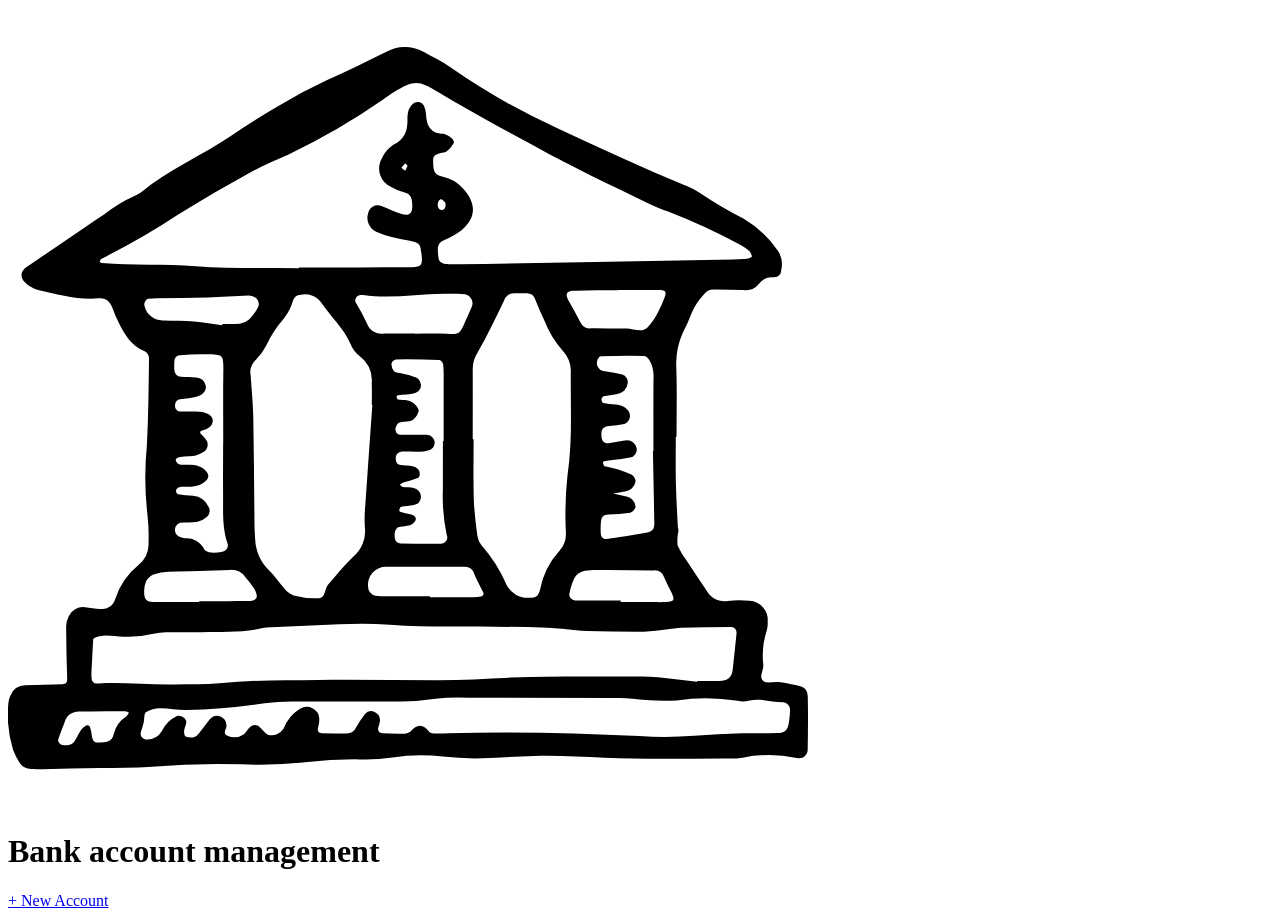
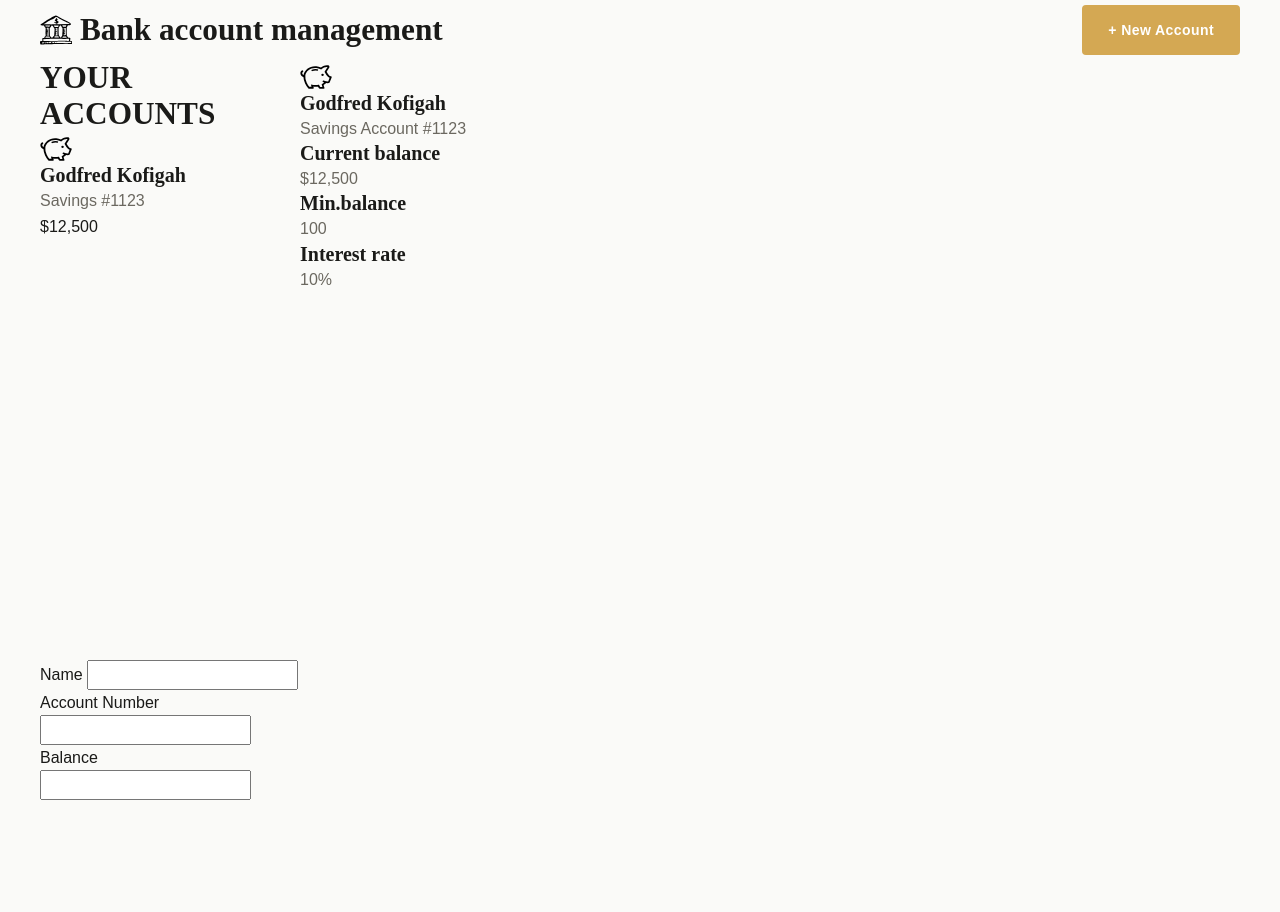
Before and after one commit to Chrono-QuasarDev/bank-account-system, a plain HTML site: page index.html in a window 1280 px wide. Shown: the top 912 px of the page. After the commit the page ends 800 px from the top, so only its background shows below. Drawn offline with Linux system fonts and the light colour scheme.

Commit message:
feat: add base styling and reset

```diff
--- a/index.html
+++ b/index.html
@@ -10,21 +10,21 @@
     <title>Bank Account Management System</title>
     <meta name="description" content="">
     <meta name="viewport" content="width=device-width, initial-scale=1">
-    <link rel="stylesheet" href="">
+    <link rel="stylesheet" href="style.css">
   </head>
   <body>
     <!--[if lt IE 7]>
       <p class="browsehappy">You are using an <strong>outdated</strong> browser. Please <a href="#">upgrade your browser</a> to improve your experience.</p>
     <![endif]-->
 
-    <div class="app">
+    <div class="app wrapper">
       <div class="top-bar">
         <div class="header__left">
           <img src="./images/bank-svgrepo-com.svg" alt="Bank logo">
           <h1>Bank account management</h1>
         </div>
         <div class="header__right">
-          <a href="#">+ New Account</a>
+          <button href="#" class="btn btn--primary">+ New Account</button>
         </div>
       </div>
 
--- /dev/null
+++ b/style.css
@@ -0,0 +1,145 @@
+:root {
+  /* ── Colors ──────────────────────── */
+  --color-bg:      #FAFAF8;
+  --color-surface: #FFFFFF;
+  --color-text:    #1A1A18;
+  --color-muted:   #6B6860;
+  --color-border:  #E4E2DC;
+  --color-accent:  #D4A853;
+
+  /* ── Typography ──────────────────── */
+  --font-heading: 'Playfair Display', serif;
+  --font-body:    'DM Sans', sans-serif;
+  --font-mono:    'DM Mono', monospace;
+
+  --text-xs:   0.75rem;   /* 12px */
+  --text-sm:   0.875rem;  /* 14px */
+  --text-base: 1rem;      /* 16px — body default */
+  --text-md:   1.25rem;   /* 20px */
+  --text-lg:   1.563rem;  /* 25px */
+  --text-xl:   1.953rem;  /* 31px */
+  --text-2xl:  2.441rem;  /* 39px */
+  --text-3xl:  3.052rem;  /* 49px */
+
+  /* ── Spacing scale ───────────────── */
+  --space-xs: 4px;
+  --space-sm: 8px;
+  --space-md: 16px;
+  --space-lg: 32px;
+  --space-xl: 64px;
+
+  /* ── Layout ──────────────────────── */
+  --container-max: 1200px;
+  --radius-sm:     4px;
+  --radius-md:     8px;
+  --radius-lg:     16px;
+
+  /* ── Transitions ─────────────────── */
+  --transition-fast: 150ms ease;
+  --transition-base: 250ms ease;
+}
+
+*, *::before, *::after {
+  box-sizing: border-box;
+  margin:     0;
+  padding:    0;
+}
+
+html {
+  font-size: 100%; /* 16px = 1rem */
+  scroll-behavior: smooth;
+  -webkit-text-size-adjust: 100%;
+}
+
+body {
+  font-family: var(--font-body);
+  color: var(--color-text);
+  background: var(--color-bg);
+  line-height: 1.6;
+  -webkit-font-smoothing: antialiased;
+}
+
+a {
+  color: inherit;
+  text-decoration: none;
+}
+
+button {
+  font: inherit;
+  cursor: pointer;
+  border: none;
+  background: transparent;
+}
+
+input, textarea, select { font: inherit; }
+
+h1, h2, h3, h4 {
+  font-family: var(--font-heading);
+  line-height: 1.15;
+  color:       var(--color-text);
+}
+
+h1 { font-size: var(--text-xl); }
+h2 { font-size: var(--text-xl); }
+h3 { font-size: var(--text-md); }
+
+p {
+  font-size:  var(--text-base);
+  line-height: 1.7;
+  color:      var(--color-muted);
+  max-width:  65ch;
+}
+
+img {
+  display: block;
+  width: var(--space-lg);
+}
+
+li {
+  list-style: none;
+}
+
+/* ── Components ──────────────────────── */
+.wrapper {
+  max-width: var(--container-max);
+  margin: 0 auto;
+}
+
+.btn {
+  display: inline-flex;
+  align-items: center;
+  gap: var(--space-xs);
+  padding: 12px 24px;
+  font-size: var(--text-sm);
+  font-weight: 600;
+  letter-spacing: 0.03em;
+  border-radius: var(--radius-sm);
+  transition: all var(--transition-fast);
+}
+
+.btn--primary {
+  background: var(--color-accent);
+  color: #FFFFFF;
+  border: 2px solid var(--color-accent);
+}
+
+/* ── Pages ──────────────────────── */
+.app {
+  display: grid;
+  grid-template-columns: 260px 1fr;
+  grid-template-rows: 60px 1fr;
+  height: 100vh;
+}
+
+.top-bar {
+  grid-column: 1/3;
+  grid-row: 1/2;
+  display: flex;
+  justify-content: space-between;
+  align-items: center;
+}
+
+.header__left {
+  display: flex;
+  gap: var(--space-sm);
+}
```
